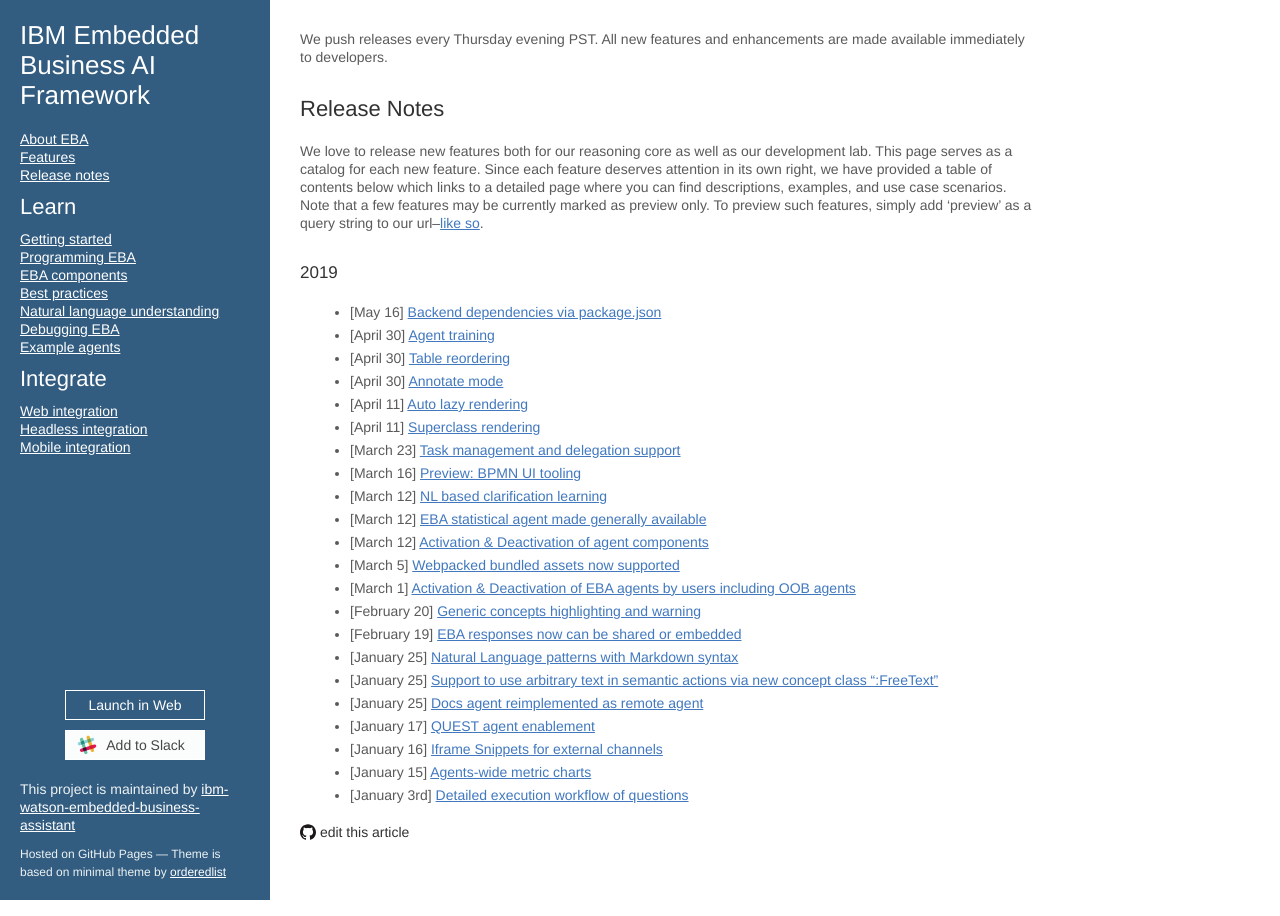
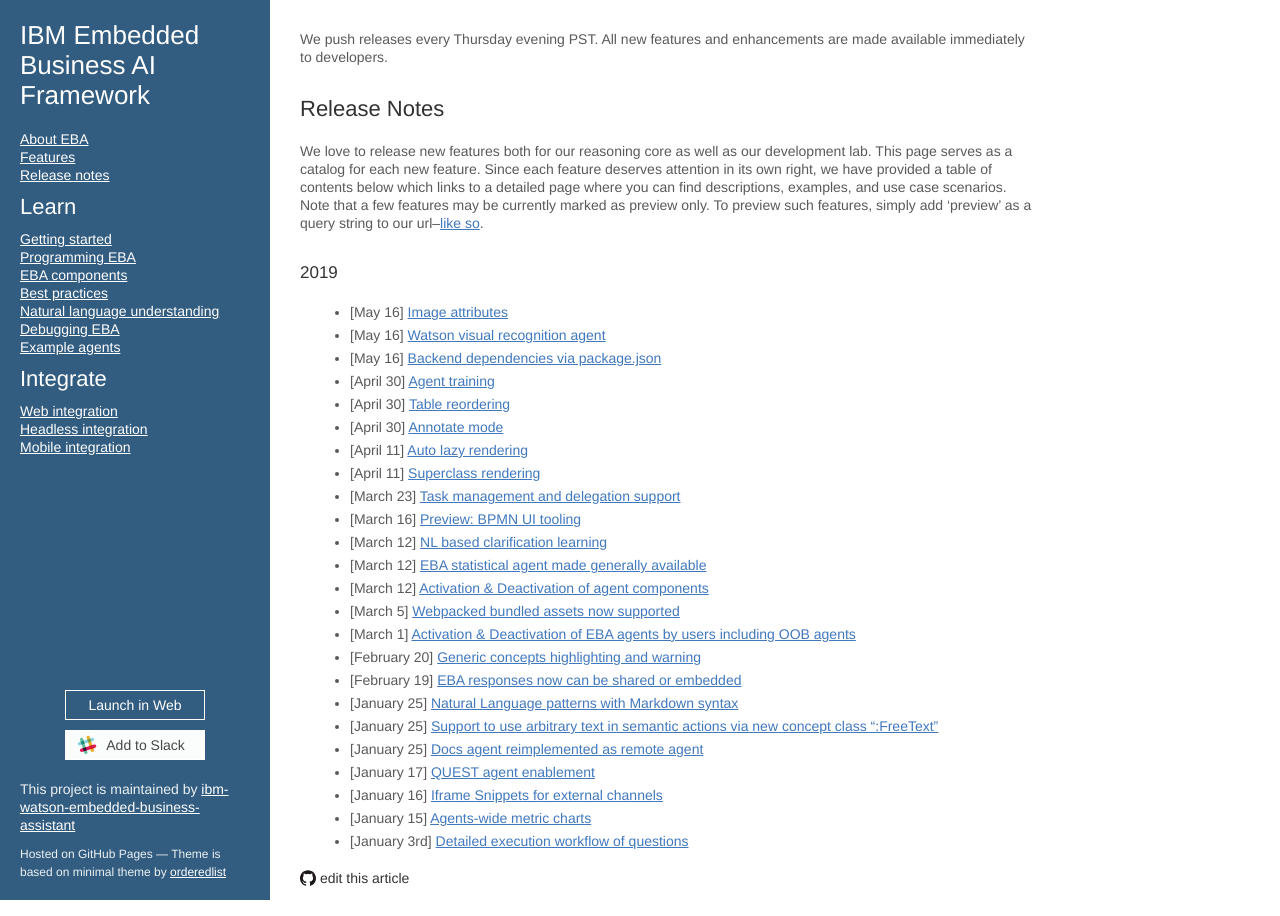
Before and after one commit to ibm-watson-embedded-business-assistant/eba-example-agents, a Jekyll site: the page built from release/ReleaseNotes.md, in a window 1280 px wide. Built offline with Jekyll 4.4.1, drawn with Linux system fonts in a browser that asks for light colours; our own code applies the rules of GitHub Pages for plain Markdown files.

Commit message:
Update ReleaseNotes.md

```diff
--- a/release/ReleaseNotes.md
+++ b/release/ReleaseNotes.md
@@ -5,6 +5,8 @@
 We love to release new features both for our reasoning core as well as our development lab. This page serves as a catalog for each new feature. Since each feature deserves attention in its own right, we have provided a table of contents below which links to a detailed page where you can find descriptions, examples, and use case scenarios. Note that a few features may be currently marked as preview only. To preview such features, simply add 'preview' as a query string to our url--[like so](https://eba.ibm.com/assistant?preview).
 
 ### 2019
+* [May 16]      [Image attributes](./blogs/ImageAttributes.md)
+* [May 16]      [Watson visual recognition agent](./blogs/VisualRecognition.md)
 * [May 16]      [Backend dependencies via package.json](./blogs/Packagejson.md)
 * [April 30]    [Agent training](./blogs/AgentLearning.md)
 * [April 30]    [Table reordering](./blogs/TableOrdering.md)
```
